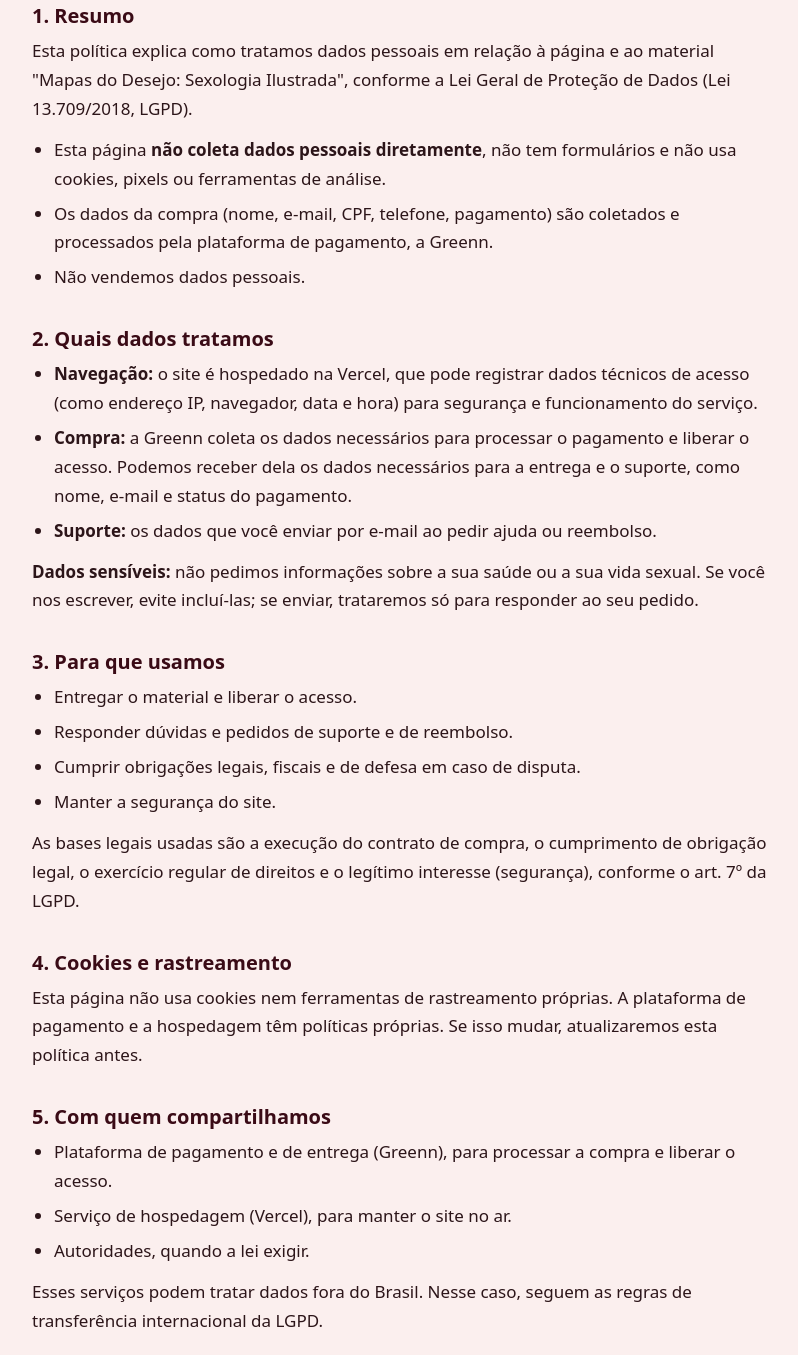
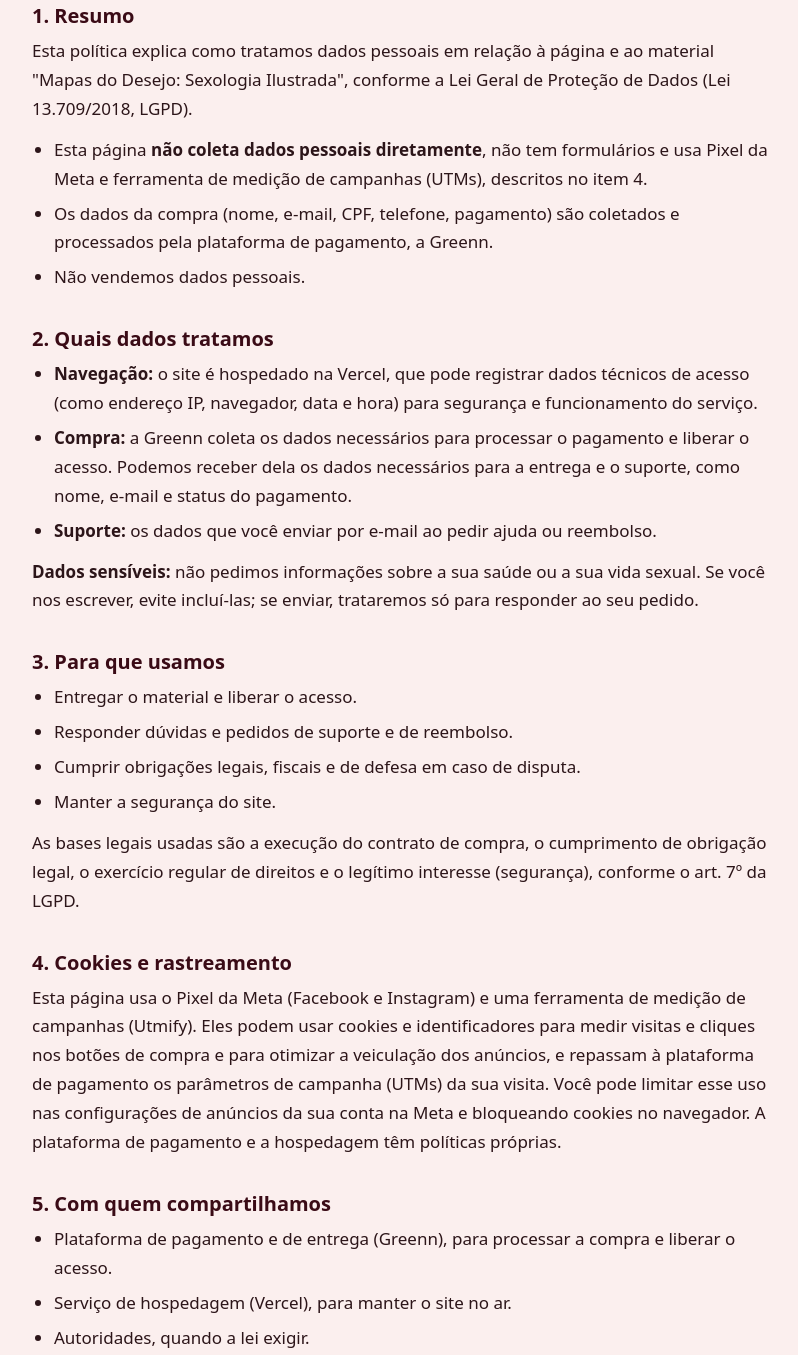
Before and after one commit to ofertassauras-bit/mapas-do-desejo, a plain HTML site: page privacidade.html in a window 1280 px wide. Shown: the part 344-1699 px from the top of the page, without its empty margins (238-1036 px from the left). Drawn offline with Linux system fonts and the light colour scheme.

Commit message:
Add files via upload

```diff
--- a/privacidade.html
+++ b/privacidade.html
@@ -22,7 +22,7 @@ footer{background:#25060F;color:#F0CFCB;text-align:center;padding:24px 20px;font
 <h2>1. Resumo</h2>
 <p>Esta política explica como tratamos dados pessoais em relação à página e ao material "Mapas do Desejo: Sexologia Ilustrada", conforme a Lei Geral de Proteção de Dados (Lei 13.709/2018, LGPD).</p>
 <ul>
-<li>Esta página <strong>não coleta dados pessoais diretamente</strong>, não tem formulários e não usa cookies, pixels ou ferramentas de análise.</li>
+<li>Esta página <strong>não coleta dados pessoais diretamente</strong>, não tem formulários e usa Pixel da Meta e ferramenta de medição de campanhas (UTMs), descritos no item 4.</li>
 <li>Os dados da compra (nome, e-mail, CPF, telefone, pagamento) são coletados e processados pela plataforma de pagamento, a Greenn.</li>
 <li>Não vendemos dados pessoais.</li>
 </ul>
@@ -45,7 +45,7 @@ footer{background:#25060F;color:#F0CFCB;text-align:center;padding:24px 20px;font
 <p>As bases legais usadas são a execução do contrato de compra, o cumprimento de obrigação legal, o exercício regular de direitos e o legítimo interesse (segurança), conforme o art. 7º da LGPD.</p>
 
 <h2>4. Cookies e rastreamento</h2>
-<p>Esta página não usa cookies nem ferramentas de rastreamento próprias. A plataforma de pagamento e a hospedagem têm políticas próprias. Se isso mudar, atualizaremos esta política antes.</p>
+<p>Esta página usa o Pixel da Meta (Facebook e Instagram) e uma ferramenta de medição de campanhas (Utmify). Eles podem usar cookies e identificadores para medir visitas e cliques nos botões de compra e para otimizar a veiculação dos anúncios, e repassam à plataforma de pagamento os parâmetros de campanha (UTMs) da sua visita. Você pode limitar esse uso nas configurações de anúncios da sua conta na Meta e bloqueando cookies no navegador. A plataforma de pagamento e a hospedagem têm políticas próprias.</p>
 
 <h2>5. Com quem compartilhamos</h2>
 <ul>
```
